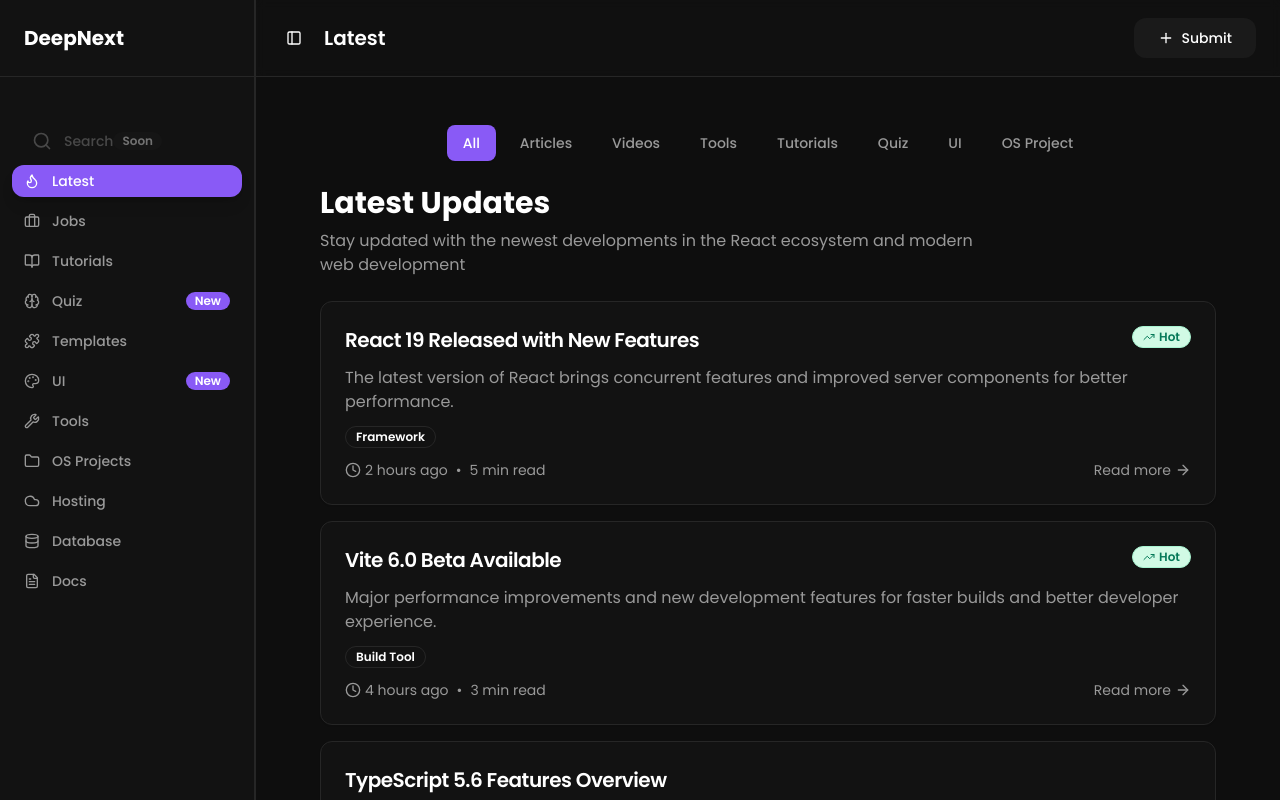
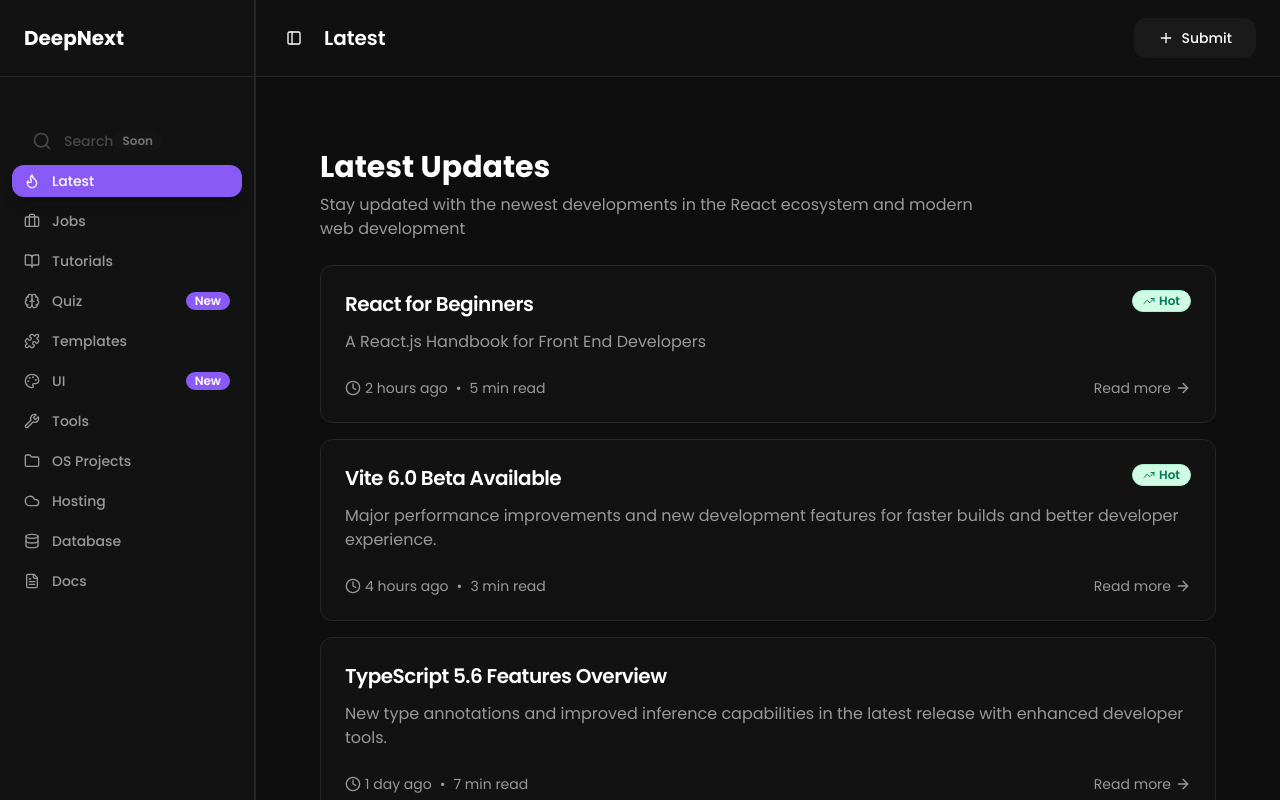
Before and after one commit to codewithfranciss/deepnext, a Next.js app: page /content/latest in a window 1280 px wide. Shown: the top 800 px of the page. Built offline with nearby package versions, Linux system fonts and the light colour scheme.

Commit message:
hide data

```diff
--- a/app/layout.tsx
+++ b/app/layout.tsx
@@ -12,7 +12,7 @@
 });
 
 export const metadata = {
-  title: "DeepNext, Your Hub for React & Next.js Resources",
+  title: "DeepNext",
   description:
     "Discover top-tier jobs, books, tools, and tutorials in the React.js and Next.js ecosystem. Curated for developers, by developers.",
   keywords: [
--- a/components/latest/LatestCards.tsx
+++ b/components/latest/LatestCards.tsx
@@ -1,6 +1,7 @@
 import { Card, CardContent, CardDescription, CardHeader, CardTitle } from "@/components/ui/card";
 import { Badge } from "@/components/ui/badge";
 import { Clock, TrendingUp, ArrowRight } from "lucide-react";
+import Link from "next/link";
 import latestItems from "@/data/latest";
 export default function LatestCard(){
     return(
@@ -35,9 +36,7 @@
                               {item.description}
                             </CardDescription>
                             <div className="flex justify-between items-center">
-                              <Badge variant="outline" className="text-xs">
-                                {item.category}
-                              </Badge>
+
                             </div>
                           </div>
                         </CardHeader>
@@ -53,10 +52,10 @@
                               <span className="hidden sm:inline">{item.readTime}</span>
                             </div>
 
-                            <div className="flex items-center gap-1 text-xs md:text-sm text-muted-foreground group-hover:text-primary transition-colors duration-200">
+                            <a href={item.url} target="_blank"><div className="flex items-center gap-1 text-xs md:text-sm text-muted-foreground group-hover:text-primary transition-colors duration-200">
                               <span className="hidden sm:inline">Read more</span>
                               <ArrowRight className="w-3 h-3 md:w-4 md:h-4 group-hover:translate-x-1 transition-transform duration-200 flex-shrink-0" />
-                            </div>
+                            </div></a>
                           </div>
                         </CardContent>
                       </Card>
--- a/data/latest.ts
+++ b/data/latest.ts
@@ -1,12 +1,13 @@
 
 const latestItems = [
     {
-      title: "React 19 Released with New Features",
-      description: "The latest version of React brings concurrent features and improved server components for better performance.",
+      title: "React for Beginners",
+      description: " A React.js Handbook for Front End Developers",
       time: "2 hours ago",
       trending: true,
-      category: "Framework",
-      readTime: "5 min read"
+      category: "Reactjs",
+      readTime: "5 min read",
+      url:"https://www.freecodecamp.org/news/react-beginner-handbook/"
     },
     {
       title: "Vite 6.0 Beta Available",
--- a/data/tabs.ts
+++ b/data/tabs.ts
@@ -1,4 +1,5 @@
-export const LatestTabs = ["All", "Articles", "Videos", "Tools", "Tutorials", "Quiz","UI", "OS Project"];
+export const LatestTabs = [];
+
 
 export const JobsTabs = [
     "All",
```
Also changed, not shown: 1 other file (tests, documents, lock files or other folders).
